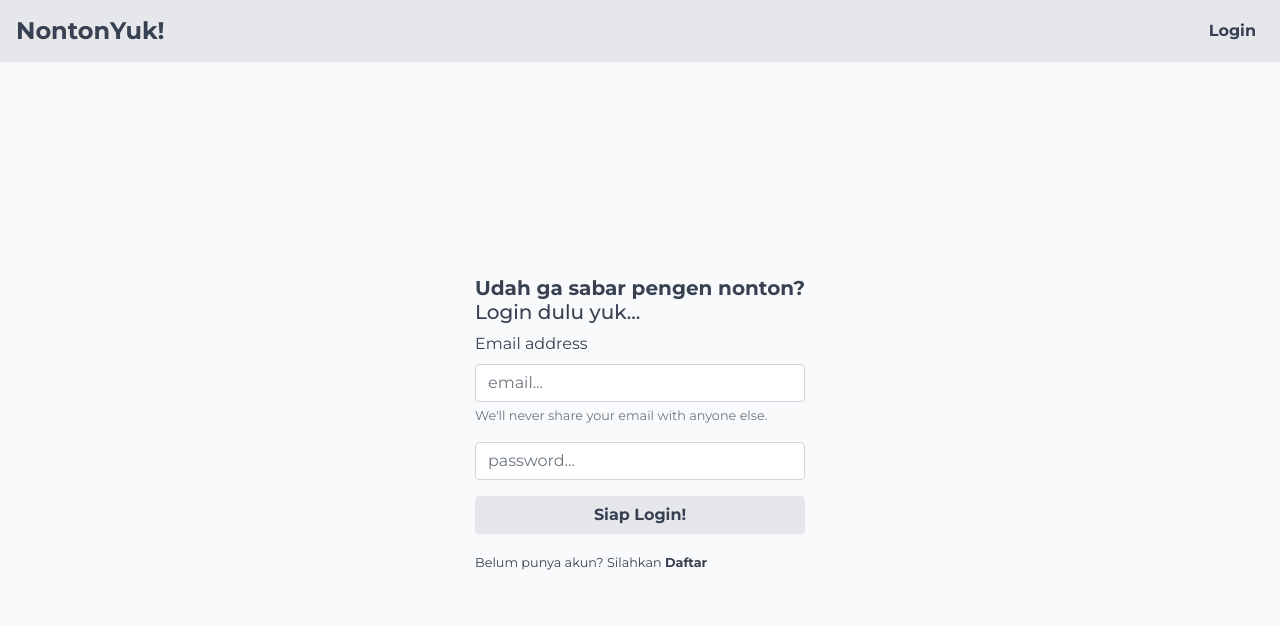
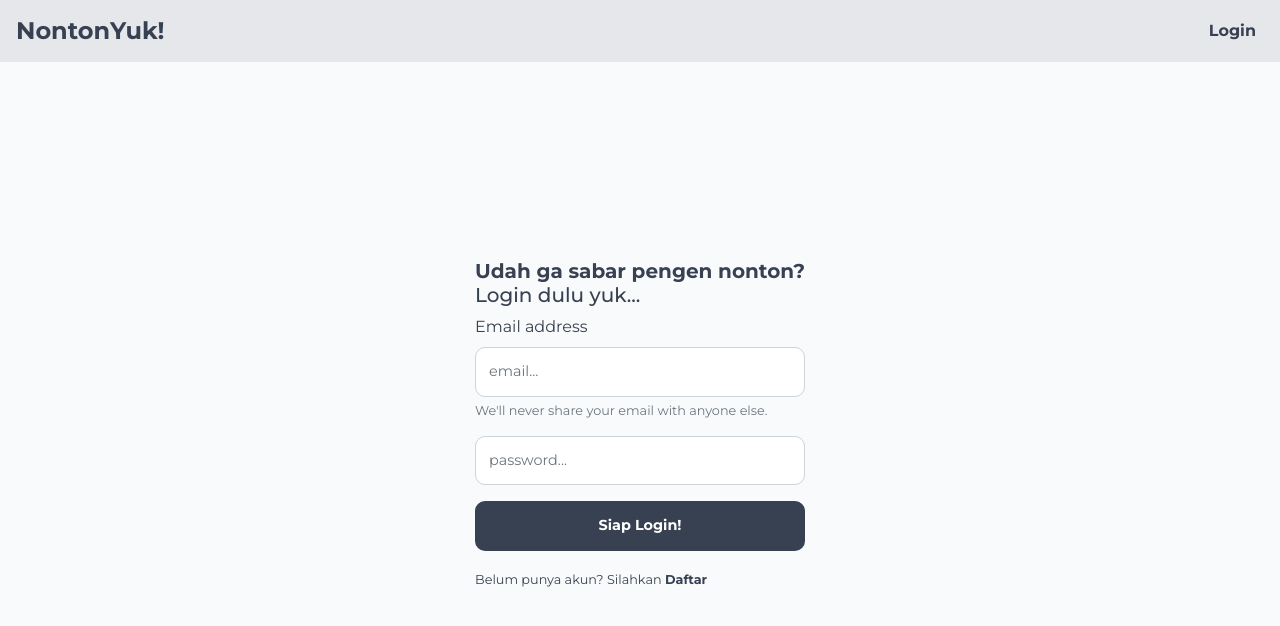
Before and after one commit to ifindev/movie-store-website, an Angular app: page /login in a window 1280 px wide. Shown: the top 626 px of the page. Built offline with nearby package versions, Linux system fonts and the light colour scheme.

Commit message:
Add styling for login-page component

```diff
--- a/src/app/views/login-page/login-page.component.css
+++ b/src/app/views/login-page/login-page.component.css
@@ -0,0 +1,23 @@
+.btn {
+  padding: 0.9em 0;
+}
+
+input {
+  padding: 0.9em;
+  font-size: 0.9em;
+  border-radius: 10px;
+}
+
+.btn {
+  font-size: 0.9em;
+  border-radius: 10px;
+  background-color: #374151;
+}
+
+.btn strong {
+  color: #ffffff;
+}
+
+.btn:hover {
+  background-color: #4b5563;
+}
```
